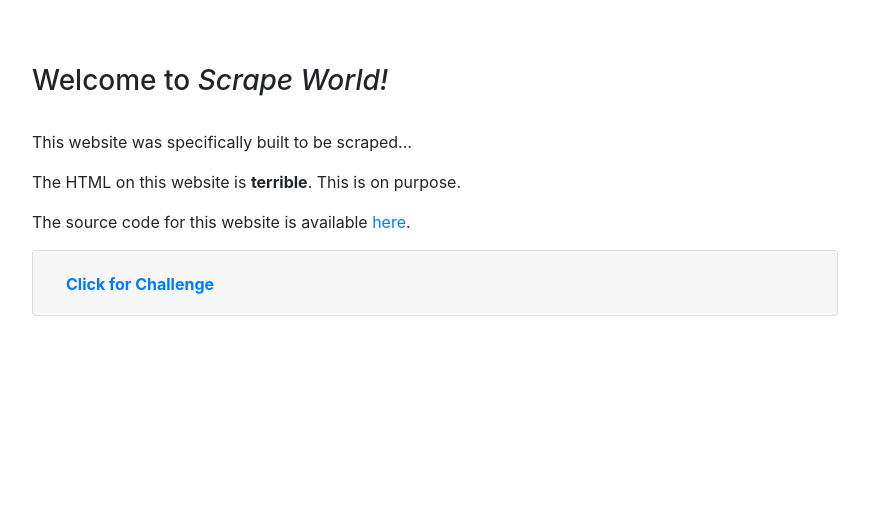
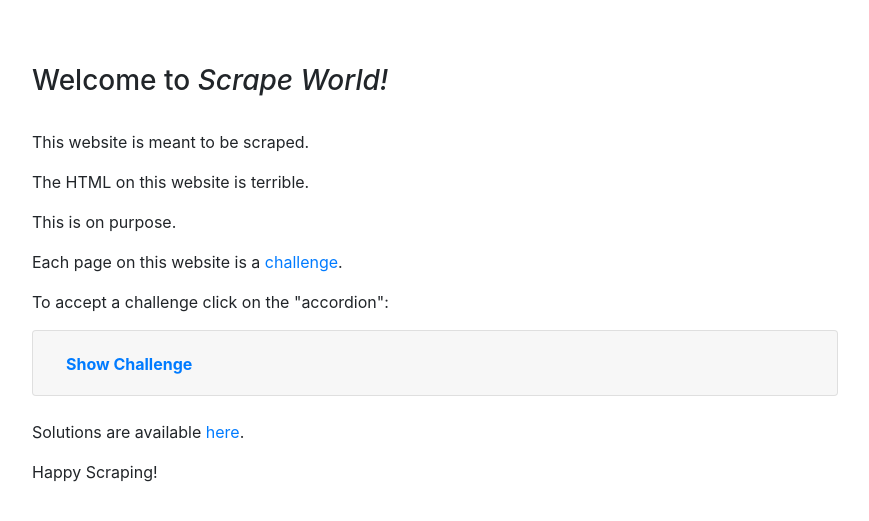
Before and after one commit to maxhumber/scrape.world, a Flask app: template templates/index.html in a window 1280 px wide. Shown: the part 56-577 px from the top of the page, without its empty margins (205-1074 px from the left). Run offline with Flask 2, Linux system fonts and the light colour scheme; the template is opened without the code that fills it, so the values that code supplies are empty; some libraries are stand-ins or nearby versions.

Commit message:
challenges

```diff
--- a/templates/index.html
+++ b/templates/index.html
@@ -4,28 +4,30 @@
 <!-- Intro -->
 <h3>Welcome to <i>Scrape World!</i></h3>
 <br />
-<p>This website was specifically built to be scraped...</p>
-<p>The HTML on this website is <b>terrible</b>. This is on purpose.</p>
-<p hidden>And totally not because I suck at HTML, or anything 😉</p>
-<p>The source code for this website is available <a href="https://github.com/maxhumber/scrape.world">here</a>.</p>
+<p>This website is meant to be scraped.</p>
+<p>The HTML on this website is terrible.</p>
+<p>This is on purpose.</p>
+<p hidden>And totally not because I suck at HTML 😉</p>
+<p>Each page on this website is a <a href="{{url_for('challenges')}}">challenge</a>.
+<p>To accept a challenge click on the "accordion":</p>
 <!-- Task -->
 <div class="accordion" id="accordion">
   <div class="card">
     <div class="card-header" id="task">
       <h2 class="mb-0">
         <button class="btn btn-link collapsed" type="button" data-toggle="collapse" data-target="#collapseTask" aria-expanded="false" aria-controls="collapseTask">
-          <b>Click for Challenge</b>
+          <b>Show Challenge</b>
         </button>
       </h2>
     </div>
     <div id="collapseTask" class="collapse" aria-labelledby="task" data-parent="#accordion">
       <div class="card-body">
-        Anim pariatur cliche reprehenderit, enim eiusmod high life accusamus terry richardson ad squid. 3 wolf moon officia aute, non cupidatat skateboard dolor brunch. Food truck quinoa nesciunt laborum eiusmod. Brunch 3 wolf moon tempor, sunt aliqua put a bird on it squid single-origin coffee nulla assumenda shoreditch et. Nihil anim keffiyeh helvetica, craft beer labore wes anderson cred nesciunt sapiente ea proident. Ad vegan excepteur butcher vice lomo. Leggings occaecat craft beer farm-to-table, raw denim aesthetic synth nesciunt you probably haven't heard of them accusamus labore sustainable VHS.
+        Scrape the hidden paragraph tag on this page
       </div>
     </div>
   </div>
 </div>
 <br />
-<!-- Content -->
-<div></div>
+<p>Solutions are available <a href="https://github.com/maxhumber/scrape.world/tree/master/challenges">here</a>.</p>
+<p>Happy Scraping!</p>
 {% endblock %}
--- a/templates/soup.html
+++ b/templates/soup.html
@@ -13,7 +13,7 @@
     </div>
     <div id="collapseTask" class="collapse" aria-labelledby="task" data-parent="#accordion">
       <div class="card-body">
-        Scrape every link that is "a figure of speech"
+        Scrape every figure of speech link
       </div>
     </div>
   </div>
```
Also changed, not shown: challenges/goodreads.py (renamed from scrape/goodreads.py), challenges/soup.py (renamed from scrape/soup.py), challenges/sports.py (renamed from scrape/sports.py), challenges/titans.py (renamed from scrape/titans.py).
